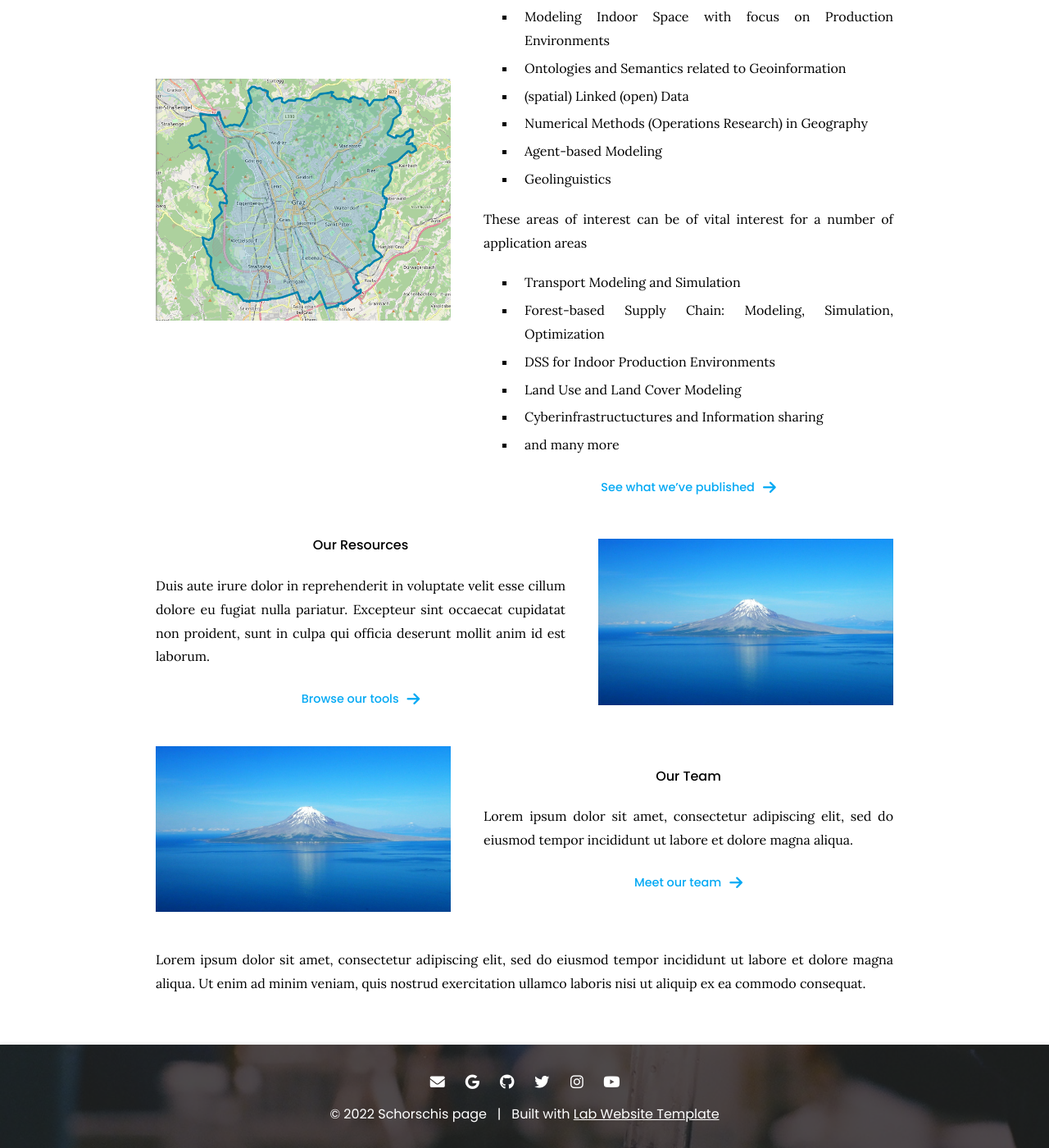
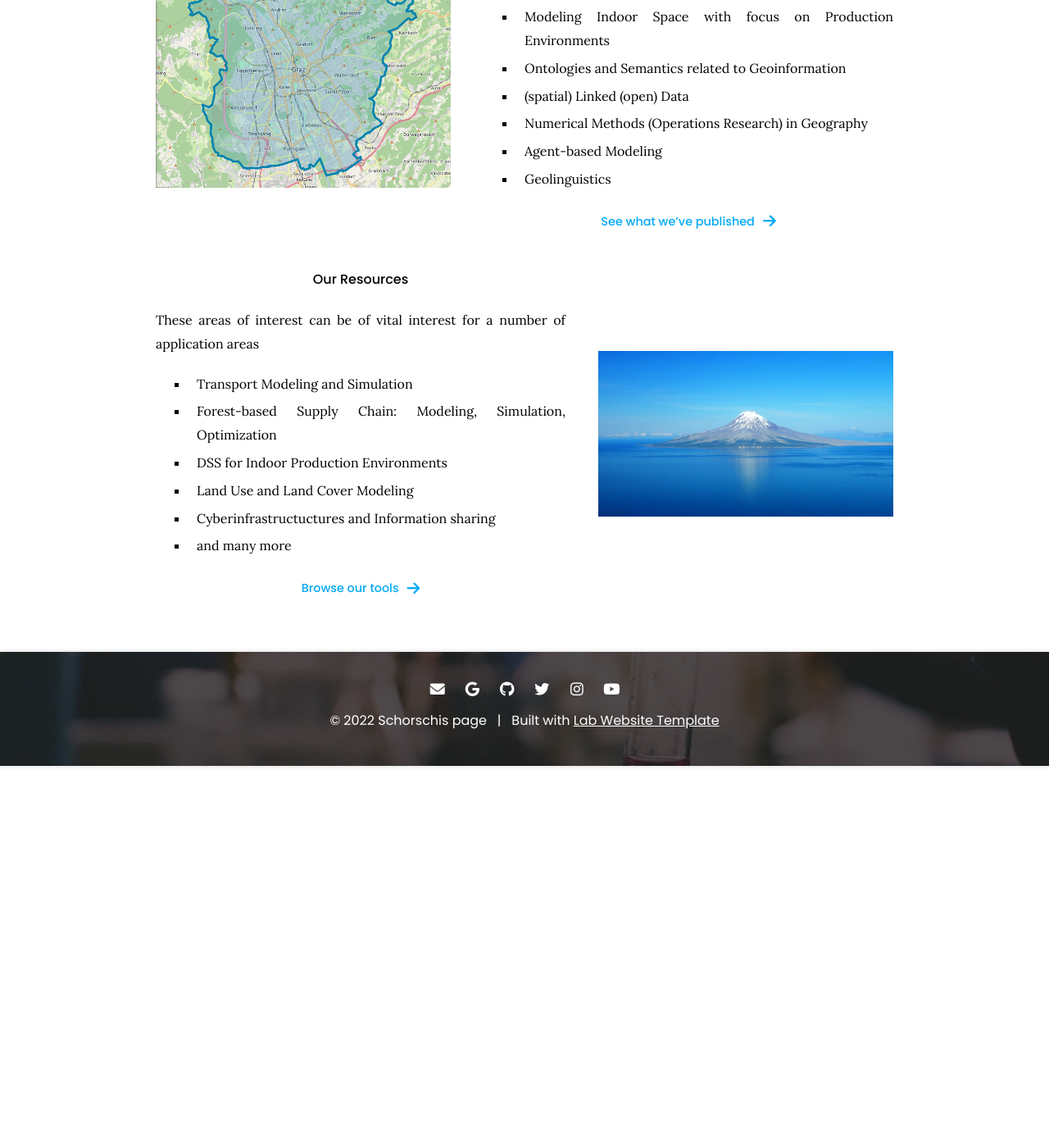
Before and after one commit to geowei1/geowei1.github.io, a Jekyll site: the page built from index.md, in a window 1280 px wide and 1400 px high, scrolled down 544 px. Shown: the whole window at 82% size. Built offline with Jekyll 4.4.1, drawn with Linux system fonts in a browser that asks for light colours; after the commit the page ends 1478 px from its top, so only the background shows below that.

Commit message:
Update index.md

```diff
--- a/index.md
+++ b/index.md
@@ -53,8 +43,14 @@ These areas of interest can be of vital interest for a number of application are
 %}
 
 {% capture text %}
-Duis aute irure dolor in reprehenderit in voluptate velit esse cillum dolore eu fugiat nulla pariatur.
-Excepteur sint occaecat cupidatat non proident, sunt in culpa qui officia deserunt mollit anim id est laborum.
+
+These areas of interest can be of vital interest for a number of application areas
+*	Transport Modeling and Simulation
+*	Forest-based Supply Chain: Modeling, Simulation, Optimization
+*	DSS for Indoor Production Environments
+*	Land Use and Land Cover Modeling
+*	Cyberinfrastructuctures and Information sharing
+*	and many more
 
 {%
   include link.html
@@ -74,7 +70,7 @@ Excepteur sint occaecat cupidatat non proident, sunt in culpa qui officia deseru
   flip=true
   text=text
 %}
-
+<!--
 {% capture text %}
 Lorem ipsum dolor sit amet, consectetur adipiscing elit, sed do eiusmod tempor incididunt ut labore et dolore magna aliqua.
 
@@ -98,3 +94,4 @@ Lorem ipsum dolor sit amet, consectetur adipiscing elit, sed do eiusmod tempor i
 
 Lorem ipsum dolor sit amet, consectetur adipiscing elit, sed do eiusmod tempor incididunt ut labore et dolore magna aliqua.
 Ut enim ad minim veniam, quis nostrud exercitation ullamco laboris nisi ut aliquip ex ea commodo consequat.
+-->
```
Also changed, not shown: other parts of index.md (+0 -10 lines).
